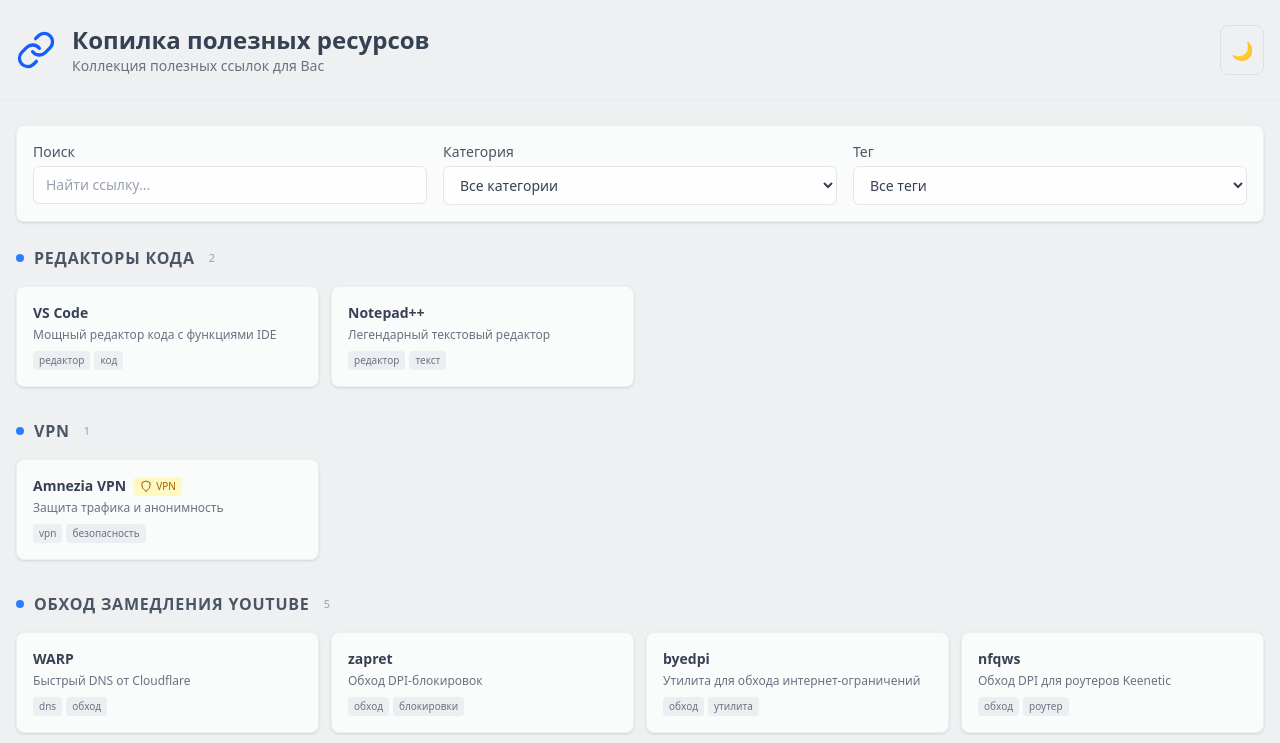
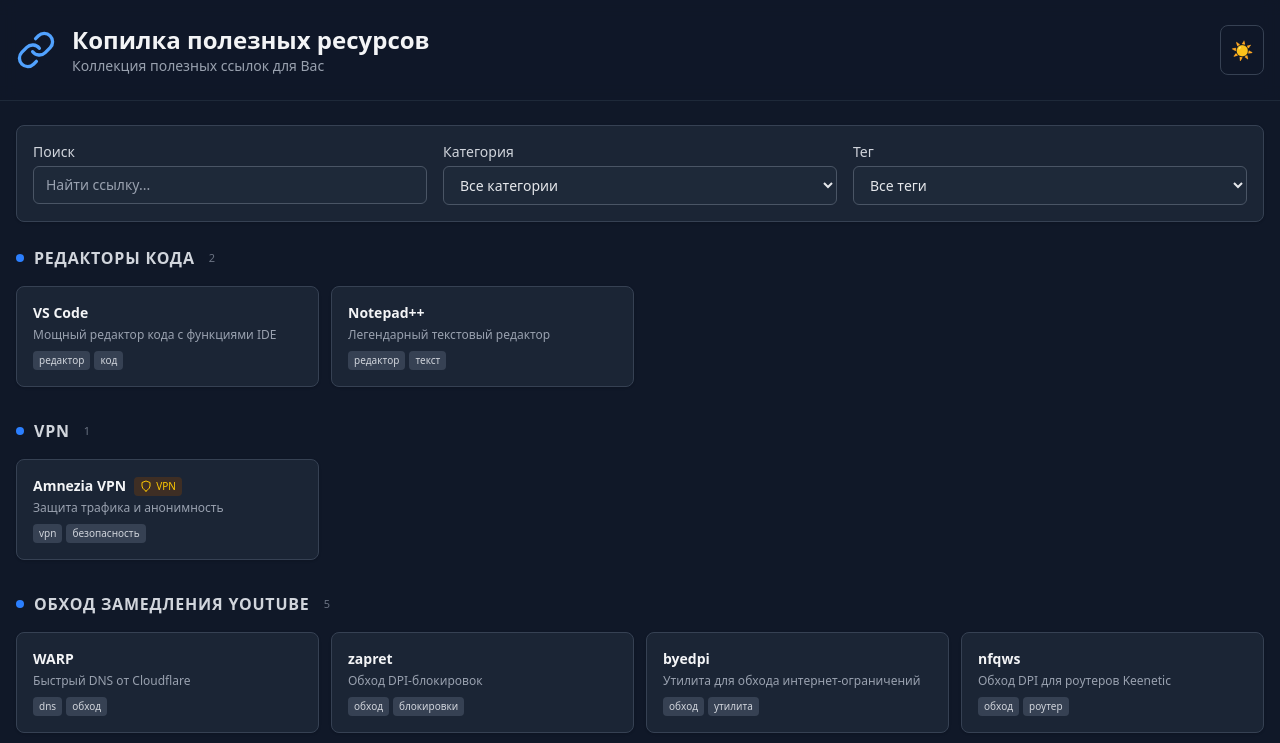
Before and after one commit to levshirenin/link-saver, a Next.js app: page /link-saver/ in a window 1280 px wide. Shown: the top 743 px of the page. Built offline with nearby package versions, Linux system fonts and the light colour scheme.

Commit message:
Default to dark theme

```diff
--- a/components/ThemeContext.js
+++ b/components/ThemeContext.js
@@ -3,8 +3,8 @@
 const ThemeContext = createContext()
 
 function getInitialDark() {
-  if (typeof window === 'undefined') return false
-  return localStorage.getItem('theme') === 'dark'
+  if (typeof window === 'undefined') return true
+  return localStorage.getItem('theme') !== 'light'
 }
 
 export function ThemeProvider({ children }) {
--- a/pages/_document.js
+++ b/pages/_document.js
@@ -10,7 +10,7 @@
             __html: `
               (function() {
                 var theme = localStorage.getItem('theme');
-                if (theme === 'dark' || (!theme && window.matchMedia('(prefers-color-scheme: dark)').matches)) {
+                if (theme !== 'light') {
                   document.documentElement.classList.add('dark');
                 }
               })();
```
